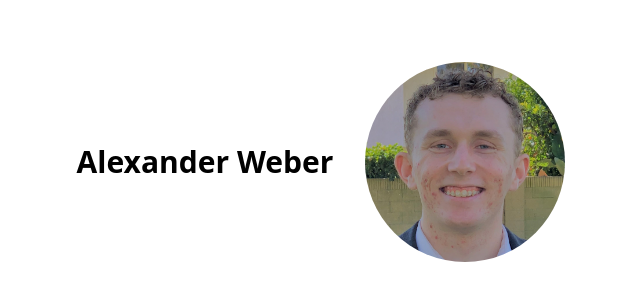
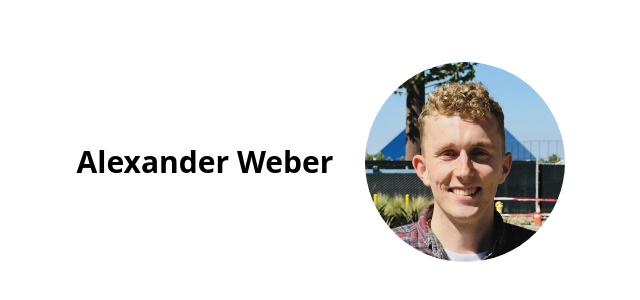
Before and after one commit to alexweber7373/portfolio, a website: page index.html in a window 1280 px wide. Shown: the part 238-538 px from the top of the page, without its empty margins (335-975 px from the left). Drawn offline with Linux system fonts and the light colour scheme.

Commit message:
new profile pic

```diff
--- a/index.html
+++ b/index.html
@@ -3,14 +3,14 @@
 <head>
   <meta charset="UTF-8">
   <meta name="viewport" content="width=device-width, initial-scale=1.0">
-  <title>Document</title>
+  <title>Alex Weber Portfolio</title>
   <link rel="stylesheet" href="css/style.css">
 </head>
 <body>
   <div>
     <div class="p-8 flex justify-center items-center h-screen">
       <h1 class="text-3xl font-sans font-bold p-8">Alexander Weber</h1>
-      <img src="images/god picture.jpg" style="width: 200px; height:200px; border-radius: 50%;" class="">
+      <img src="images/profile_picture.png" style="width: 200px; height:200px; border-radius: 50%;" class="">
     </div>
   </div>
 </body>
```
Also changed, not shown: images/profile_picture.png (added).
